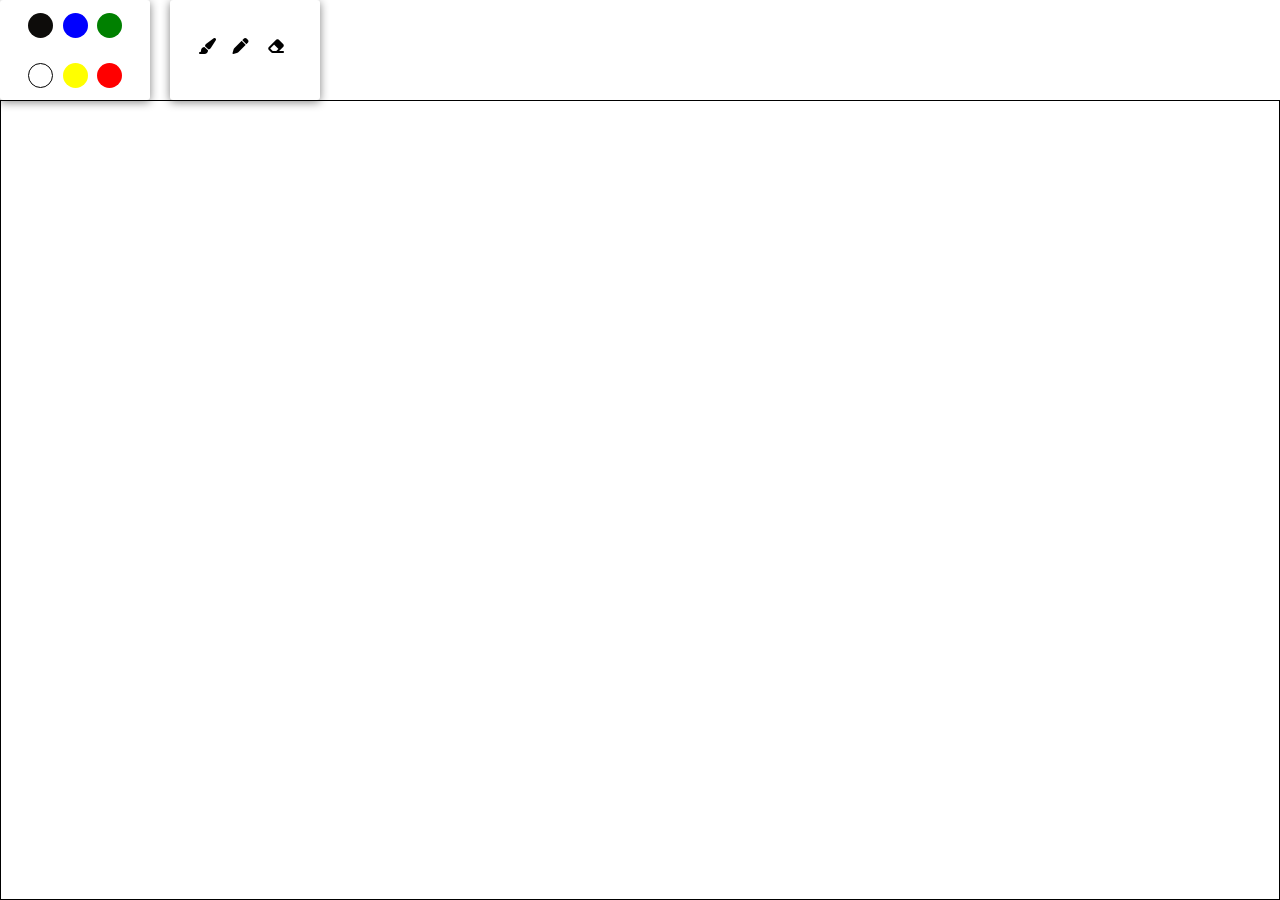
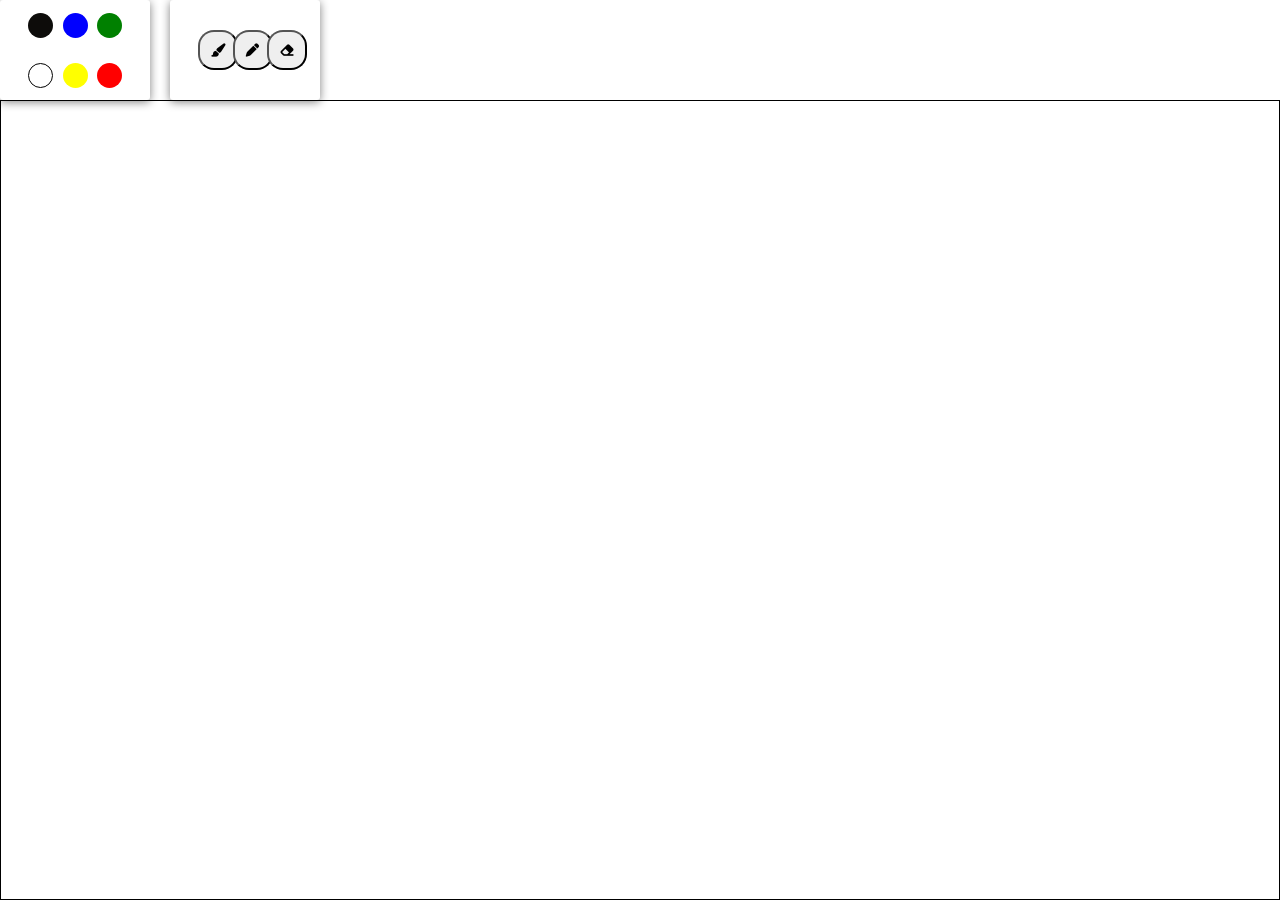
Before and after one commit to Shishira4/simplewhiteboard, a website: page draw.html in a window 1280 px wide. Drawn offline with nearby package versions, Linux system fonts and the light colour scheme.

Commit message:
changes with fabric.js and brushes

```diff
--- a/canvas.js
+++ b/canvas.js
@@ -2,6 +2,7 @@ console.log("I am in canvas.js");
 const canvas = new fabric.Canvas("canvas",{
   height: window.innerHeight,
   width: window.innerWidth,
+
   //width = (window.innerWidth > 0) ? window.innerWidth : screen.width,
   //height = (window.innerHeight > 0) ? window.innerHeight : screen.height,
 
@@ -11,7 +12,12 @@ const canvas = new fabric.Canvas("canvas",{
 });
 
 
-
+//mouse over
+canvas.on('mouse:down',(e)=>{
+  console.log('mouse down');
+  draw()
+});
+canvas.requestRenderAll();
 
 
 /*window.addEventListener("load", () => {
--- a/draw.html
+++ b/draw.html
@@ -4,6 +4,7 @@
   <script src="https://kit.fontawesome.com/06b676ac8d.js" crossorigin="anonymous"></script>
 </head>
 <body>
+  <meta name="viewport" content="width=device-width, initial-scale=1.0">
   <link rel="stylesheet" href="styledraw.css" />
   <link rel="stylesheet" href= "path/to/font-awesome/css/font-awesome.min.css">
   <main>
@@ -19,9 +20,9 @@
     </div>
     <div id="brushes">
       <div id="brushes-palette">
-        <i class="fas fa-paint-brush"></i>
-        <i class="fas fa-pen"></i>
-        <i class="fas fa-eraser"></i>
+        <button class="btn"><i class="fas fa-paint-brush"></i></button>
+        <button class="btn"><i class="fas fa-pen"></i></button>
+        <button class="btn"><i class="fas fa-eraser"></i></button>
         <!-- <span id="paint" class="brushes"></span>
         <span id="pencil" class="brushes"></span>
         <span id="marker" class="brushes"></span>-->
@@ -30,8 +31,9 @@
     </div>
   </main>
   <canvas id="canvas" > </canvas>
+  <script src="./fabric.js"></script>
   <script src="fabric.min.js"></script>
-  <script src="fabric.js"></script>
+
   <script src="canvas.js"></script>
   <script src="ttps://cdnjs.cloudflare.com/ajax/libs/fabric.js/4.0.0/fabric.min.js"></script>
   <script src="https://cdnjs.cloudflare.com/ajax/libs/jquery/3.2.1/jquery.min.js"></script>
--- a/styledraw.css
+++ b/styledraw.css
@@ -76,11 +76,12 @@ main  {
   border-radius: 3px;
   box-shadow: 0 2px 10px 0 gray;
 }
-.brushes, i {
+.brushes, .btn {
   display: inline-block;
-  height: 25px;
-  width: 25px;
-  border-radius: 50%;
+  height: 40px;
+  width: 40px;
+  margin-right: 10px;
+  border-radius: 40%;
   cursor: pointer;
 
 }
```
Also changed, not shown: 1 other file.
